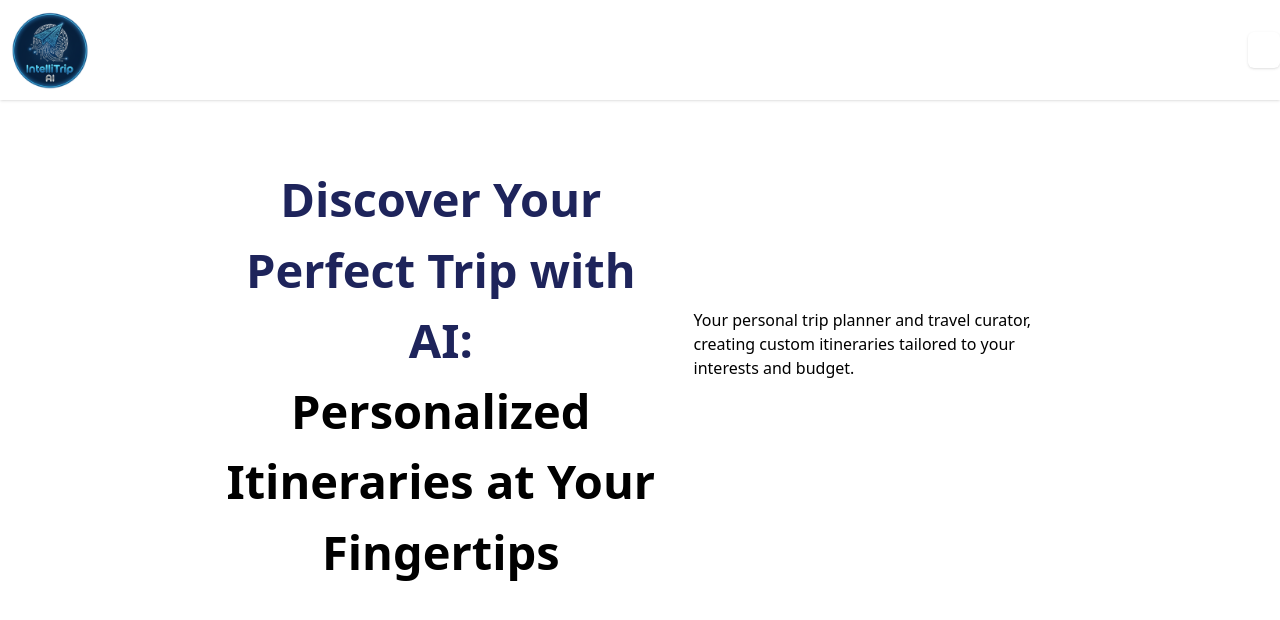
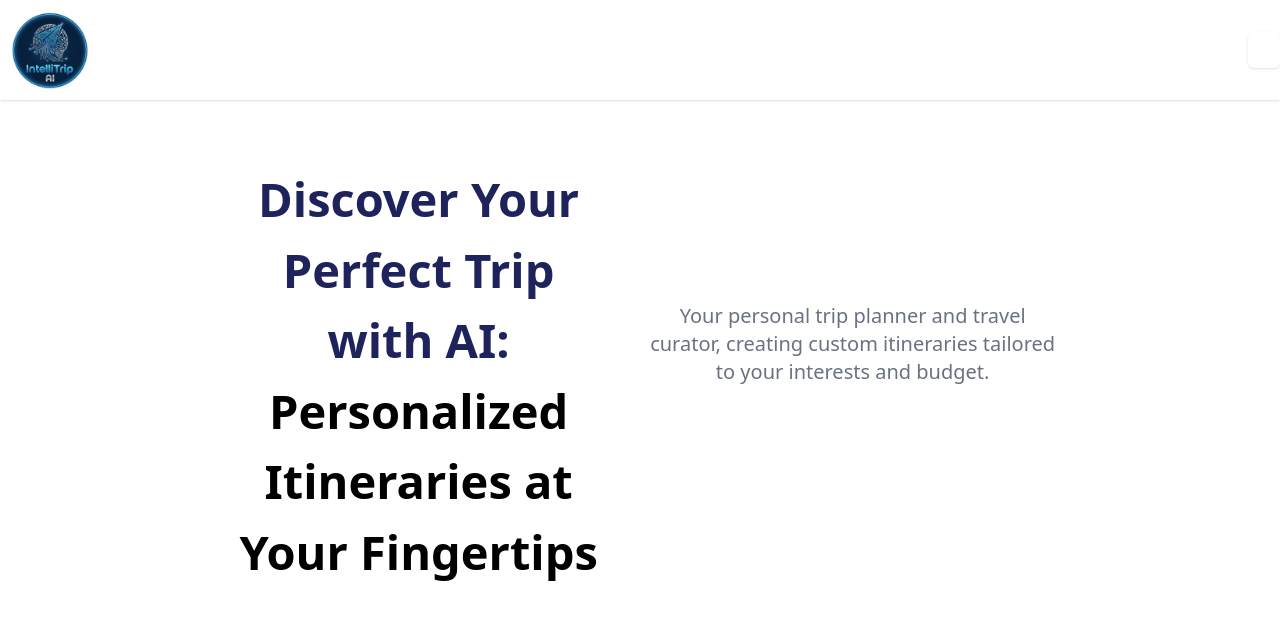
Before and after one commit to Shrilesh-Dhobale/AI-Trip-Planner, a React (Vite) app: page / in a window 1280 px wide. Shown: the top 620 px of the page. Built offline with nearby package versions, Linux system fonts and the light colour scheme.

Commit message:
Styling added to paragraph

```diff
--- a/src/components/custom/Hero.jsx
+++ b/src/components/custom/Hero.jsx
@@ -7,7 +7,7 @@ function Hero() {
         <span className='text-[#1E245B]'>Discover Your Perfect Trip with AI:</span><br />
         Personalized Itineraries at Your Fingertips
       </h1>
-      <p>Your personal trip planner and travel curator, creating custom itineraries tailored
+      <p className='text-xl text-gray-500 text-center'>Your personal trip planner and travel curator, creating custom itineraries tailored
         to your interests and budget.</p>
     </div>
   )
```
